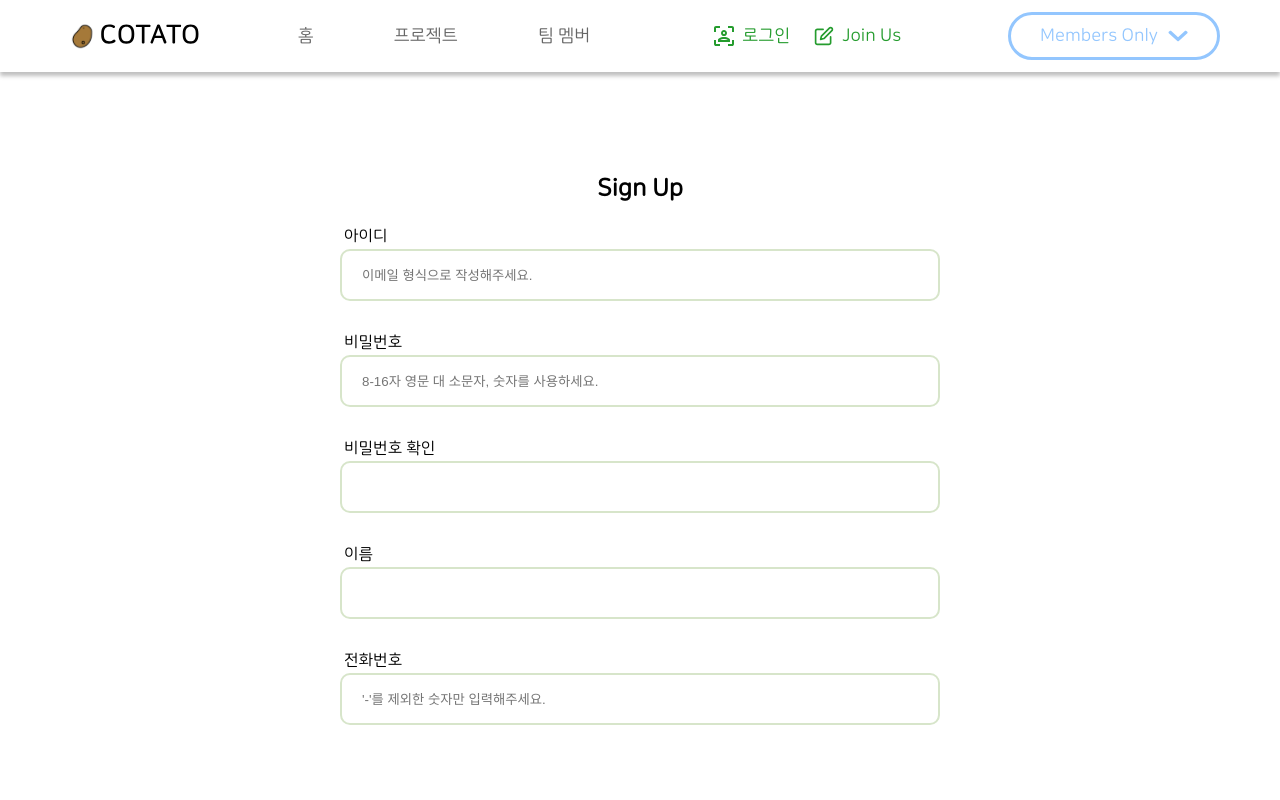
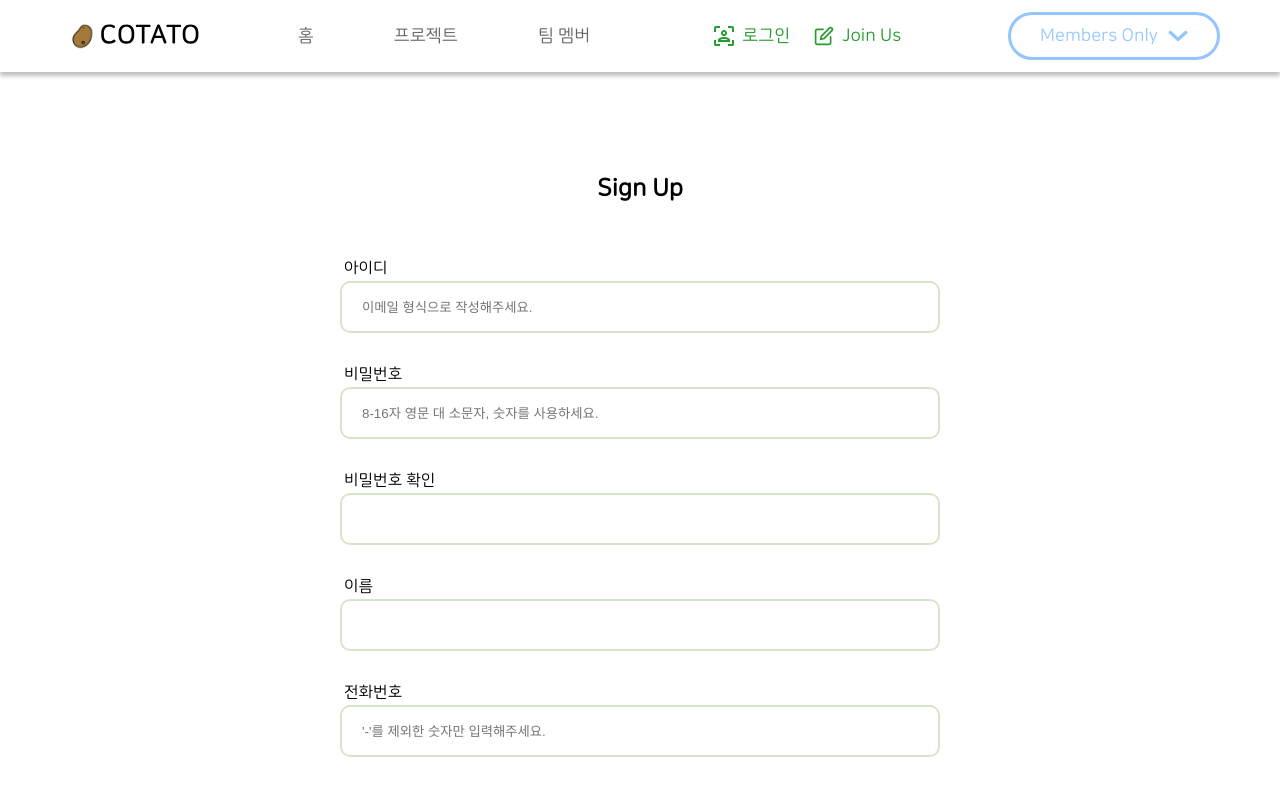
Before and after one commit to IT-Cotato/CS-Quiz-FE, a React (Create React App) app: page /joinus in a window 1280 px wide. Shown: the top 800 px of the page. Built offline with nearby package versions, Linux system fonts and the light colour scheme.

Commit message:
[style] 회원가입 텍스트 마진 수정

```diff
--- a/src/pages/JoinUs/SignUp.tsx
+++ b/src/pages/JoinUs/SignUp.tsx
@@ -197,6 +197,7 @@ const Wrapper = styled.div`
   margin-top: 80px;
   h3 {
     font-size: 1.5rem;
+    margin-bottom: 56px;
   }
 `;
 
```
